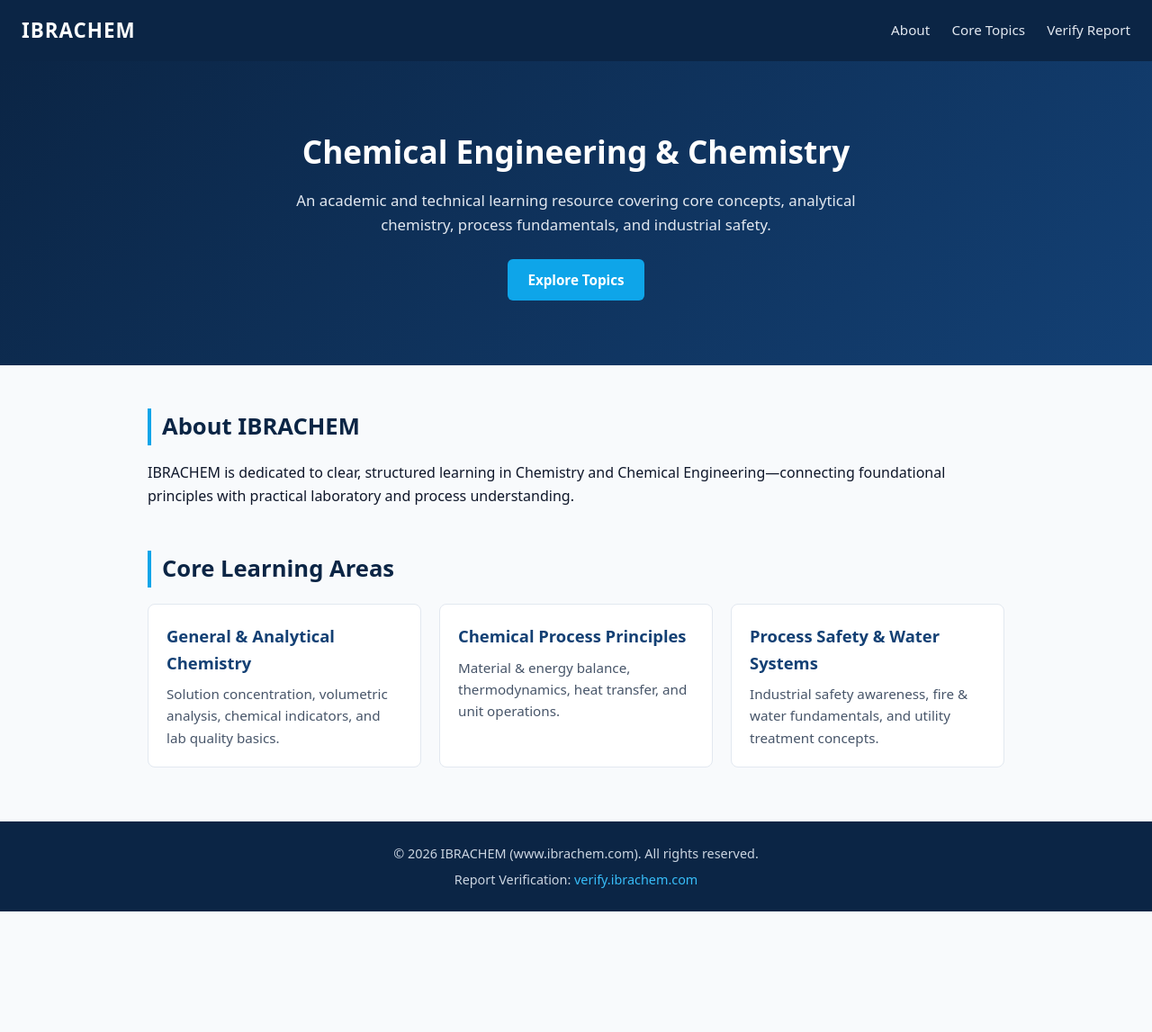
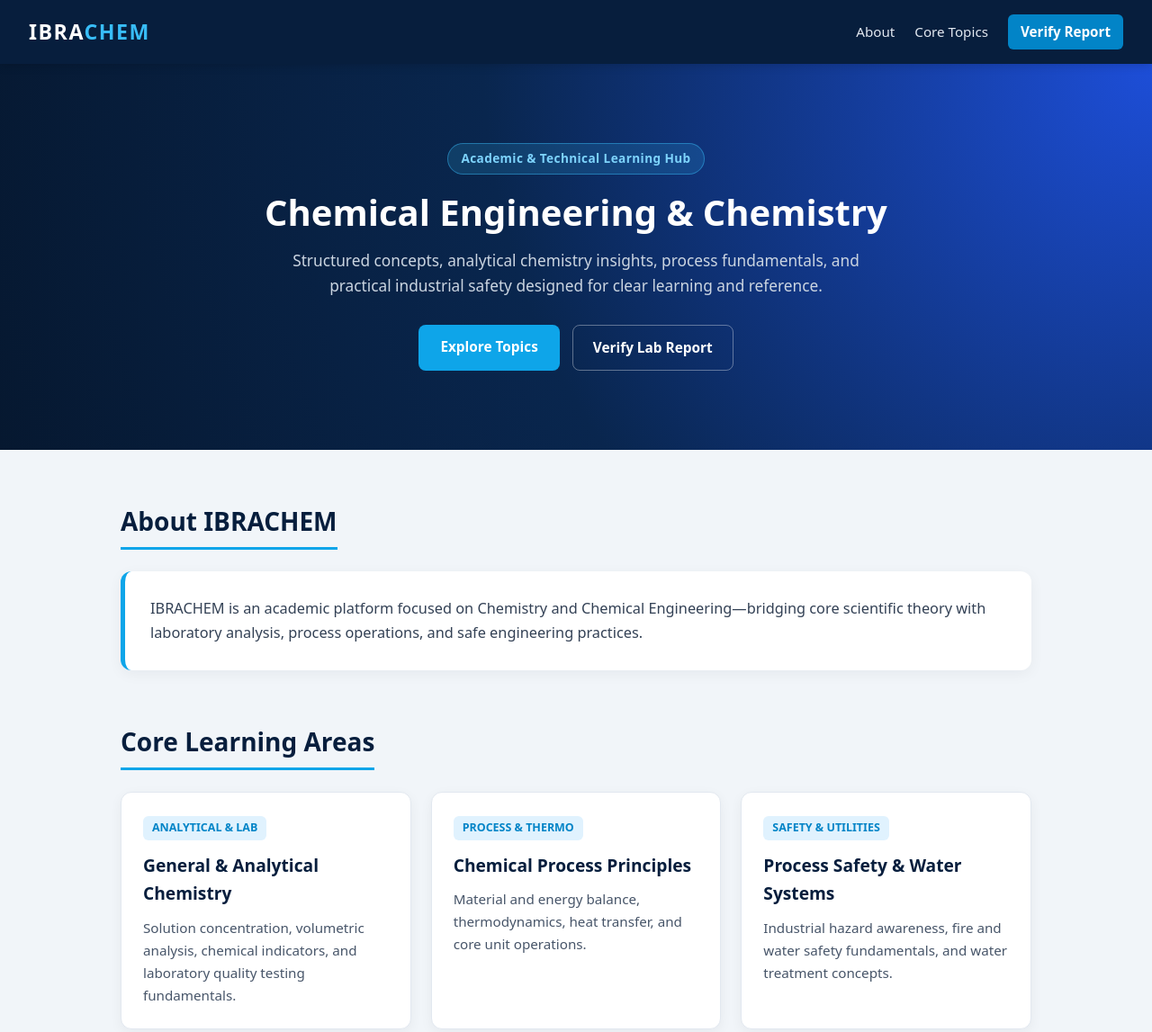
Before and after one commit to shodesh-chemicals/ibrachem-website, a plain HTML site: page index.html in a window 1280 px wide. Shown: the top 1147 px of the page at 90% size. Before the commit the page ends 1013 px from the top, so only its background shows below. Drawn offline with Linux system fonts and the light colour scheme.

Commit message:
index.html

```diff
--- a/index.html
+++ b/index.html
@@ -3,7 +3,7 @@
 <head>
   <meta charset="UTF-8" />
   <meta name="viewport" content="width=device-width, initial-scale=1.0" />
-  <title>IBRACHEM | Chemical Engineering & Chemistry</title>
+  <title>IBRACHEM | Chemical Engineering &amp; Chemistry</title>
   <style>
     * {
       box-sizing: border-box;
@@ -12,160 +12,264 @@
     }
     body {
       font-family: system-ui, -apple-system, BlinkMacSystemFont, "Segoe UI", Roboto, sans-serif;
-      line-height: 1.6;
-      color: #0f172a;
-      background-color: #f8fafc;
+      line-height: 1.65;
+      color: #1e293b;
+      background-color: #f1f5f9;
     }
     header {
-      background-color: #0b2545;
+      background-color: #071e3d;
       color: #ffffff;
-      padding: 16px 24px;
+      padding: 16px 32px;
       display: flex;
       justify-content: space-between;
       align-items: center;
       flex-wrap: wrap;
-      gap: 12px;
+      gap: 14px;
+      position: sticky;
+      top: 0;
+      z-index: 100;
+      box-shadow: 0 2px 10px rgba(0, 0, 0, 0.15);
     }
     .brand {
-      font-size: 1.4rem;
-      font-weight: 700;
-      letter-spacing: 1px;
+      font-size: 1.45rem;
+      font-weight: 800;
+      letter-spacing: 1.5px;
+      color: #ffffff;
+      text-decoration: none;
+    }
+    .brand span {
+      color: #38bdf8;
+    }
+    nav {
+      display: flex;
+      align-items: center;
+      flex-wrap: wrap;
+      gap: 22px;
     }
     nav a {
       color: #e2e8f0;
       text-decoration: none;
-      margin-left: 20px;
       font-size: 0.95rem;
+      font-weight: 500;
+      transition: color 0.2s ease;
     }
     nav a:hover {
       color: #38bdf8;
     }
+    .nav-verify {
+      background-color: #0284c7;
+      color: #ffffff !important;
+      padding: 7px 14px;
+      border-radius: 6px;
+      font-weight: 600;
+    }
+    .nav-verify:hover {
+      background-color: #0369a1;
+    }
     .hero {
-      background: linear-gradient(135deg, #0b2545 0%, #134074 100%);
+      background: radial-gradient(circle at top right, #1d4ed8 0%, #09264e 55%, #061830 100%);
       color: #ffffff;
-      padding: 72px 24px;
+      padding: 88px 24px;
       text-align: center;
     }
+    .badge {
+      display: inline-block;
+      background: rgba(56, 189, 248, 0.16);
+      border: 1px solid rgba(56, 189, 248, 0.45);
+      color: #7dd3fc;
+      padding: 5px 14px;
+      border-radius: 999px;
+      font-size: 0.85rem;
+      font-weight: 600;
+      margin-bottom: 18px;
+      letter-spacing: 0.4px;
+    }
     .hero h1 {
-      font-size: 2.2rem;
-      margin-bottom: 14px;
+      font-size: 2.5rem;
+      font-weight: 800;
+      margin-bottom: 16px;
+      line-height: 1.2;
     }
     .hero p {
-      max-width: 680px;
-      margin: 0 auto 24px auto;
-      color: #e2e8f0;
-      font-size: 1.05rem;
+      max-width: 700px;
+      margin: 0 auto 28px auto;
+      color: #cbd5e1;
+      font-size: 1.08rem;
     }
-    .btn {
-      display: inline-block;
+    .hero-actions {
+      display: flex;
+      justify-content: center;
+      flex-wrap: wrap;
+      gap: 14px;
+    }
+    .btn-primary {
       background-color: #0ea5e9;
       color: #ffffff;
       text-decoration: none;
-      padding: 11px 22px;
-      border-radius: 6px;
+      padding: 12px 24px;
+      border-radius: 8px;
       font-weight: 600;
-      font-size: 0.95rem;
+      font-size: 0.96rem;
+      transition: transform 0.15s ease, background-color 0.2s ease;
     }
-    .btn:hover {
+    .btn-primary:hover {
       background-color: #0284c7;
+      transform: translateY(-2px);
+    }
+    .btn-secondary {
+      background-color: transparent;
+      color: #ffffff;
+      border: 1px solid rgba(255, 255, 255, 0.35);
+      text-decoration: none;
+      padding: 12px 22px;
+      border-radius: 8px;
+      font-weight: 600;
+      font-size: 0.96rem;
+      transition: background-color 0.2s ease;
+    }
+    .btn-secondary:hover {
+      background-color: rgba(255, 255, 255, 0.1);
     }
     .section {
-      max-width: 1000px;
-      margin: 48px auto;
+      max-width: 1060px;
+      margin: 56px auto;
       padding: 0 24px;
     }
-    .section h2 {
-      font-size: 1.6rem;
-      color: #0b2545;
-      margin-bottom: 18px;
-      border-left: 4px solid #0ea5e9;
-      padding-left: 12px;
+    .section-header {
+      margin-bottom: 24px;
+    }
+    .section-header h2 {
+      font-size: 1.75rem;
+      color: #071e3d;
+      display: inline-block;
+      padding-bottom: 6px;
+      border-bottom: 3px solid #0ea5e9;
+    }
+    .about-box {
+      background: #ffffff;
+      border-radius: 12px;
+      padding: 28px;
+      box-shadow: 0 4px 16px rgba(15, 23, 42, 0.05);
+      border-left: 5px solid #0ea5e9;
+      font-size: 1.02rem;
+      color: #334155;
     }
     .grid {
       display: grid;
-      grid-template-columns: repeat(auto-fit, minmax(260px, 1fr));
-      gap: 20px;
-      margin-top: 16px;
+      grid-template-columns: repeat(auto-fit, minmax(280px, 1fr));
+      gap: 22px;
     }
     .card {
       background: #ffffff;
       border: 1px solid #e2e8f0;
-      border-radius: 8px;
-      padding: 20px;
+      border-radius: 12px;
+      padding: 24px;
+      box-shadow: 0 4px 14px rgba(15, 23, 42, 0.05);
+      transition: transform 0.2s ease, box-shadow 0.2s ease;
+    }
+    .card:hover {
+      transform: translateY(-4px);
+      box-shadow: 0 10px 24px rgba(15, 23, 42, 0.09);
+    }
+    .card-tag {
+      display: inline-block;
+      font-size: 0.78rem;
+      font-weight: 700;
+      text-transform: uppercase;
+      color: #0284c7;
+      background: #e0f2fe;
+      padding: 3px 10px;
+      border-radius: 6px;
+      margin-bottom: 12px;
     }
     .card h3 {
-      color: #134074;
-      margin-bottom: 8px;
-      font-size: 1.15rem;
+      color: #071e3d;
+      margin-bottom: 10px;
+      font-size: 1.2rem;
     }
     .card p {
       color: #475569;
       font-size: 0.95rem;
     }
     footer {
-      background-color: #0b2545;
+      background-color: #071e3d;
       color: #cbd5e1;
       text-align: center;
-      padding: 24px;
-      margin-top: 60px;
-      font-size: 0.9rem;
+      padding: 28px 20px;
+      margin-top: 68px;
+      font-size: 0.92rem;
     }
     footer a {
       color: #38bdf8;
       text-decoration: none;
+      font-weight: 500;
+    }
+    footer a:hover {
+      text-decoration: underline;
     }
   </style>
 </head>
 <body>
 
   <header>
-    <div class="brand">IBRACHEM</div>
+    <a class="brand" href="#">IBRA<span>CHEM</span></a>
     <nav>
       <a href="#about">About</a>
       <a href="#topics">Core Topics</a>
-      <a href="https://verify.ibrachem.com" target="_blank" rel="noopener">Verify Report</a>
+      <a class="nav-verify" href="https://verify.ibrachem.com" target="_blank" rel="noopener">Verify Report</a>
     </nav>
   </header>
 
   <section class="hero">
+    <div class="badge">Academic &amp; Technical Learning Hub</div>
     <h1>Chemical Engineering &amp; Chemistry</h1>
     <p>
-      An academic and technical learning resource covering core concepts, analytical chemistry,
-      process fundamentals, and industrial safety.
+      Structured concepts, analytical chemistry insights, process fundamentals, and practical
+      industrial safety designed for clear learning and reference.
     </p>
-    <a class="btn" href="#topics">Explore Topics</a>
+    <div class="hero-actions">
+      <a class="btn-primary" href="#topics">Explore Topics</a>
+      <a class="btn-secondary" href="https://verify.ibrachem.com" target="_blank" rel="noopener">Verify Lab Report</a>
+    </div>
   </section>
 
   <section id="about" class="section">
-    <h2>About IBRACHEM</h2>
-    <p>
-      IBRACHEM is dedicated to clear, structured learning in Chemistry and Chemical Engineering—connecting
-      foundational principles with practical laboratory and process understanding.
-    </p>
+    <div class="section-header">
+      <h2>About IBRACHEM</h2>
+    </div>
+    <div class="about-box">
+      IBRACHEM is an academic platform focused on Chemistry and Chemical Engineering—bridging core
+      scientific theory with laboratory analysis, process operations, and safe engineering practices.
+    </div>
   </section>
 
   <section id="topics" class="section">
-    <h2>Core Learning Areas</h2>
+    <div class="section-header">
+      <h2>Core Learning Areas</h2>
+    </div>
     <div class="grid">
       <div class="card">
+        <span class="card-tag">Analytical &amp; Lab</span>
         <h3>General &amp; Analytical Chemistry</h3>
-        <p>Solution concentration, volumetric analysis, chemical indicators, and lab quality basics.</p>
+        <p>Solution concentration, volumetric analysis, chemical indicators, and laboratory quality testing fundamentals.</p>
       </div>
       <div class="card">
+        <span class="card-tag">Process &amp; Thermo</span>
         <h3>Chemical Process Principles</h3>
-        <p>Material &amp; energy balance, thermodynamics, heat transfer, and unit operations.</p>
+        <p>Material and energy balance, thermodynamics, heat transfer, and core unit operations.</p>
       </div>
       <div class="card">
+        <span class="card-tag">Safety &amp; Utilities</span>
         <h3>Process Safety &amp; Water Systems</h3>
-        <p>Industrial safety awareness, fire &amp; water fundamentals, and utility treatment concepts.</p>
+        <p>Industrial hazard awareness, fire and water safety fundamentals, and water treatment concepts.</p>
       </div>
     </div>
   </section>
 
   <footer>
     <p>&copy; 2026 IBRACHEM (www.ibrachem.com). All rights reserved.</p>
-    <p style="margin-top: 6px;">
-      Report Verification: <a href="https://verify.ibrachem.com">verify.ibrachem.com</a>
+    <p style="margin-top: 8px;">
+      Lab Report Verification Portal: <a href="https://verify.ibrachem.com">verify.ibrachem.com</a>
     </p>
   </footer>
 
```
